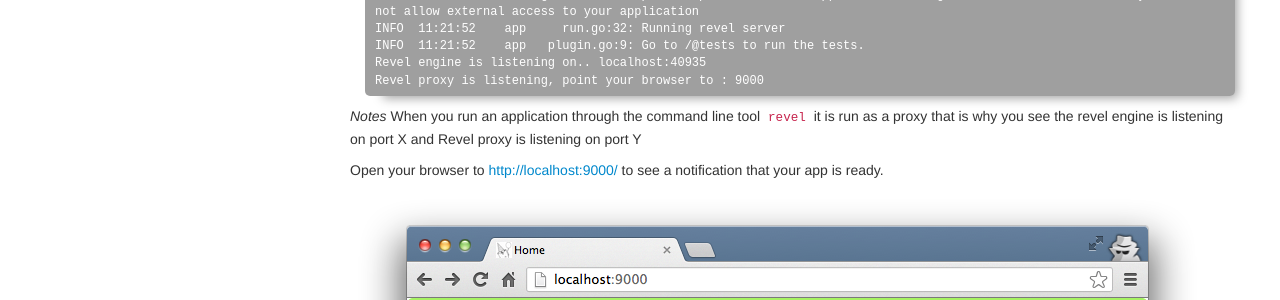
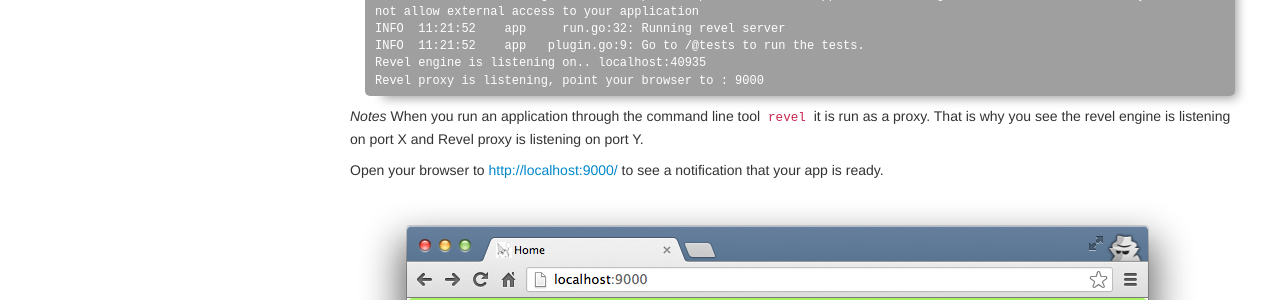
Before and after one commit to revel/revel.github.io, a Jekyll site: the page built from tutorial/createapp.md, in a window 1280 px wide. Shown: the part 561-861 px from the top of the page. Built offline with Jekyll 4.4.1, drawn with Linux system fonts in a browser that asks for light colours; nearby versions of some CDN libraries.

````diff
--- a/tutorial/createapp.md
+++ b/tutorial/createapp.md
@@ -25,9 +25,9 @@ Revel engine is listening on.. localhost:40935
 Revel proxy is listening, point your browser to : 9000
 ```
 
-*Notes* When you run an application through the command line tool `revel` it is run as a proxy
-that is why you see the revel engine is listening on port X and Revel proxy is listening on
-port Y
+*Notes* When you run an application through the command line tool `revel` it is run as a proxy.
+That is why you see the revel engine is listening on port X and Revel proxy is listening on
+port Y.
 
 
 Open your browser to [http://localhost:9000/](http://localhost:9000/) to see a notification that your app is ready.
````
